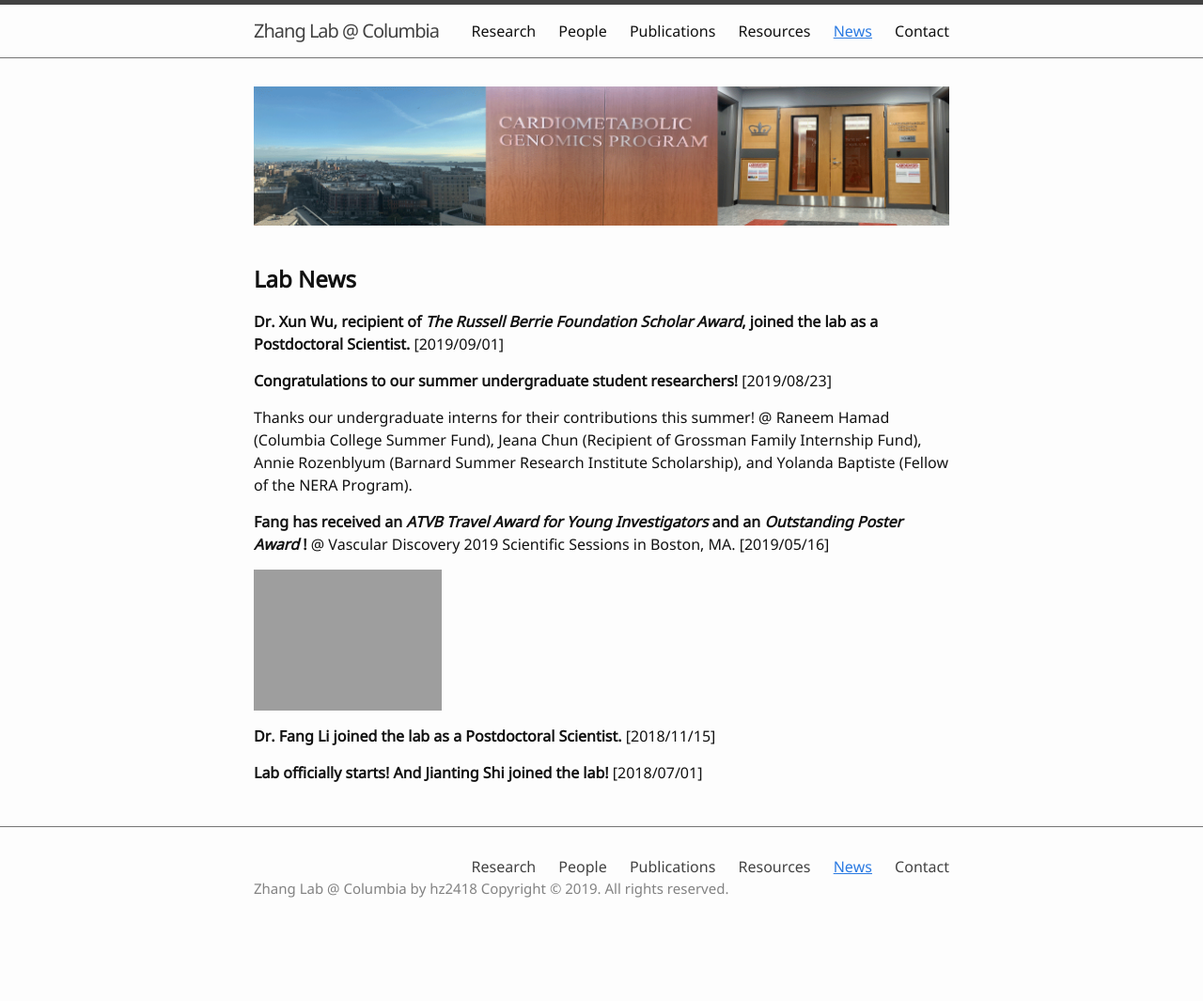
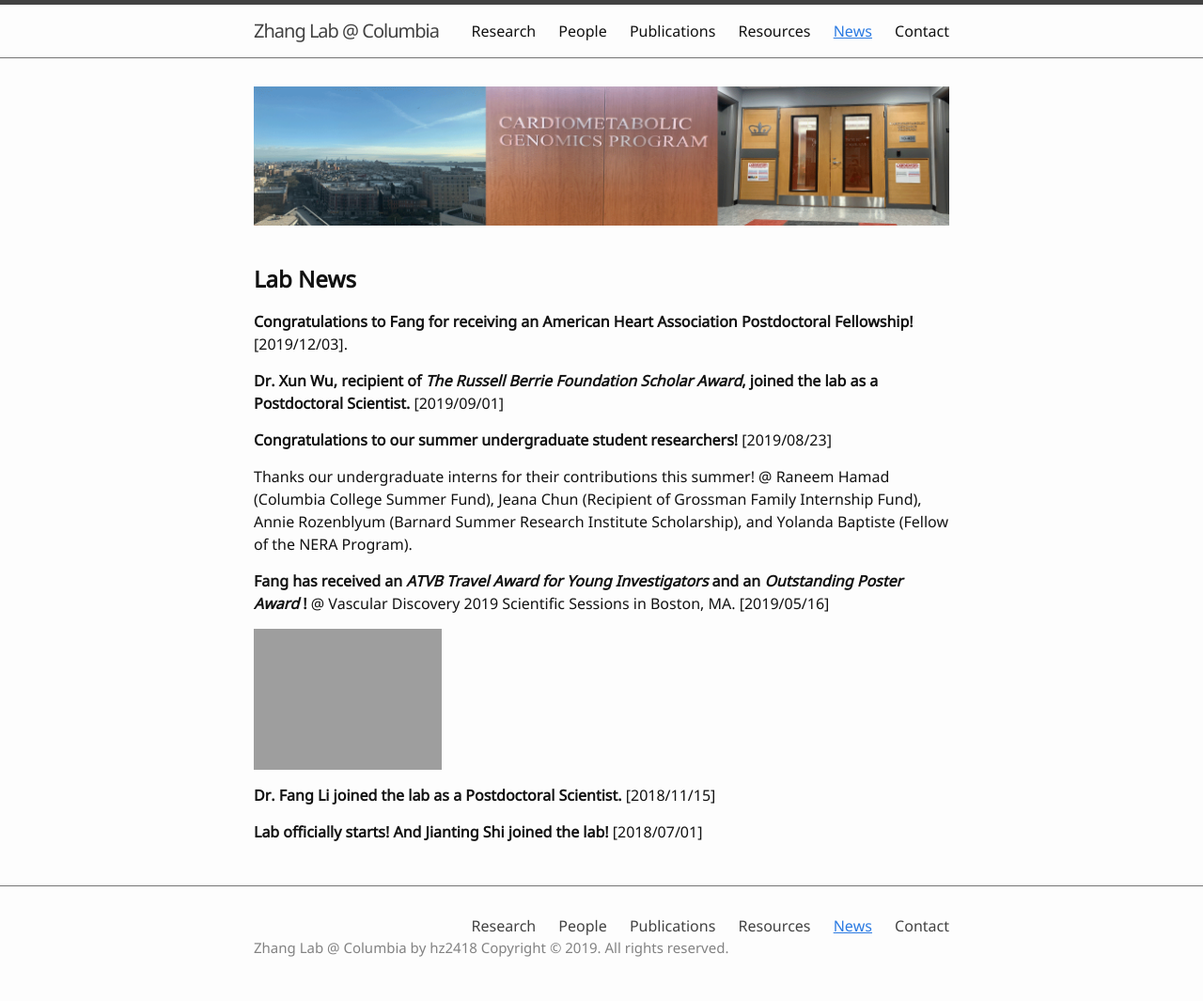
Before and after one commit to hanruizhang/zhanglab, a Jekyll site: the page built from 5_News.md, in a window 1280 px wide. Shown: the whole page at 94% size. Built offline with Jekyll 4.4.1, drawn with Linux system fonts in a browser that asks for light colours; before the commit the page ends 1002 px from its top, so only the background shows below that.

Commit message:
Update 5_News.md

```diff
--- a/5_News.md
+++ b/5_News.md
@@ -10,6 +10,7 @@ nav: true
 
 
 ## **Lab News**
+#### **Congratulations to Fang for receiving an American Heart Association Postdoctoral Fellowship!** [2019/12/03].
 #### **Dr. Xun Wu, recipient of _The Russell Berrie Foundation Scholar Award_, joined the lab as a Postdoctoral Scientist.** [2019/09/01]
 #### **Congratulations to our summer undergraduate student researchers!** [2019/08/23]
 Thanks our undergraduate interns for their contributions this summer! @ Raneem Hamad (Columbia College Summer Fund), Jeana Chun (Recipient of Grossman Family Internship Fund), Annie Rozenblyum (Barnard Summer Research Institute Scholarship), and Yolanda Baptiste (Fellow of the NERA Program).
```
